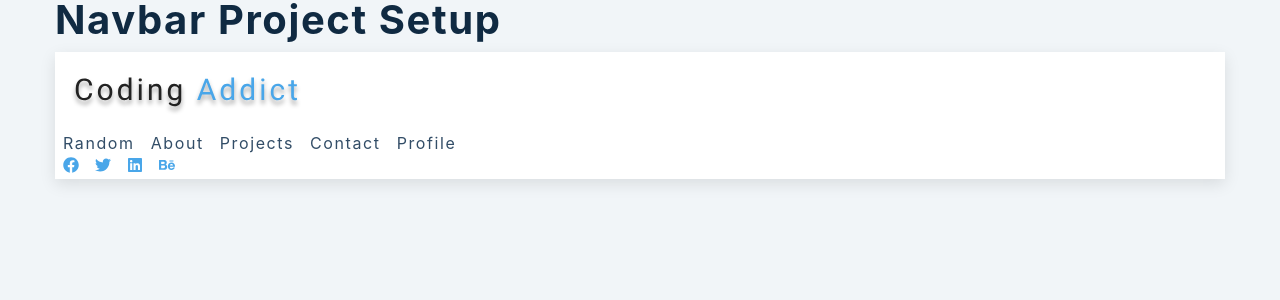
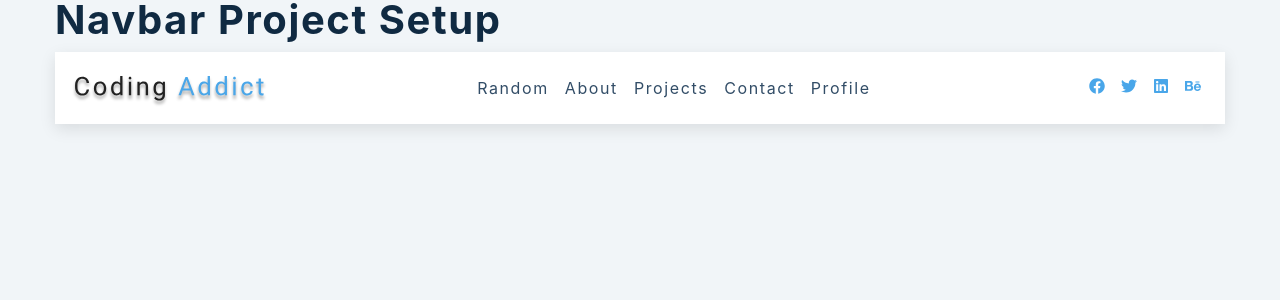
Before and after one commit to DPlilCoDeR/navbar, a React (Create React App) app: page / in a window 1280 px wide. Shown: the top 300 px of the page. Built offline with nearby package versions, Linux system fonts and the light colour scheme.

Commit message:
finish Navbar component

```diff
--- a/src/Navbar.jsx
+++ b/src/Navbar.jsx
@@ -4,33 +4,47 @@
 import logo from "./logo.svg";
 
 const Navbar = () => {
+  const [showLinks, setShowLinks] = useState(false);
+  const linksContainerRef = useRef(null);
+  const linksRef = useRef(null);
+  const toggleLinks = () => {
+    setShowLinks(!showLinks);
+  };
+  useEffect(() => {
+    const linksHeight = linksRef.current.getBoundingClientRect().height;
+    if (showLinks) {
+      linksContainerRef.current.style.height = `${linksHeight}px`;
+    } else {
+      linksContainerRef.current.style.height = '0px';
+    }
+  }, [showLinks]);
   return (
     <nav>
-      <div className="nav-center">
-        <div className="nav-header">
-          <img src={logo} alt="logo" />
-          <button className='nav-toggle'> <FaBars /></button>
+      <div className='nav-center'>
+        <div className='nav-header'>
+          <img src={logo} className='logo' alt='logo' />
+          <button className='nav-toggle' onClick={toggleLinks}>
+            <FaBars />
+          </button>
         </div>
-      </div>
-      <div className="links-container show-container">
-        <ul className="links">
+        <div className='links-container' ref={linksContainerRef}>
+          <ul className='links' ref={linksRef}>
             {links.map((link) => {
               const { id, url, text } = link;
               return (
-            <li>
-              <a key={id} href={url}>
-                {text}
-              </a>
+                <li key={id}>
+                  <a href={url}>{text}</a>
                 </li>
               );
             })}
           </ul>
-        <ul className="social-icons">
-        {social.map((rrss) => {
-          const { id, url, icon } = rrss;
+        </div>
+        <ul className='social-icons'>
+          {social.map((socialIcon) => {
+            const { id, url, icon } = socialIcon;
             return (
-            <li>
-              <a key={id} href={url}>{icon}</a>
+              <li key={id}>
+                <a href={url}>{icon}</a>
               </li>
             );
           })}
```
Lines whose indentation alone changed are shown as unchanged.
